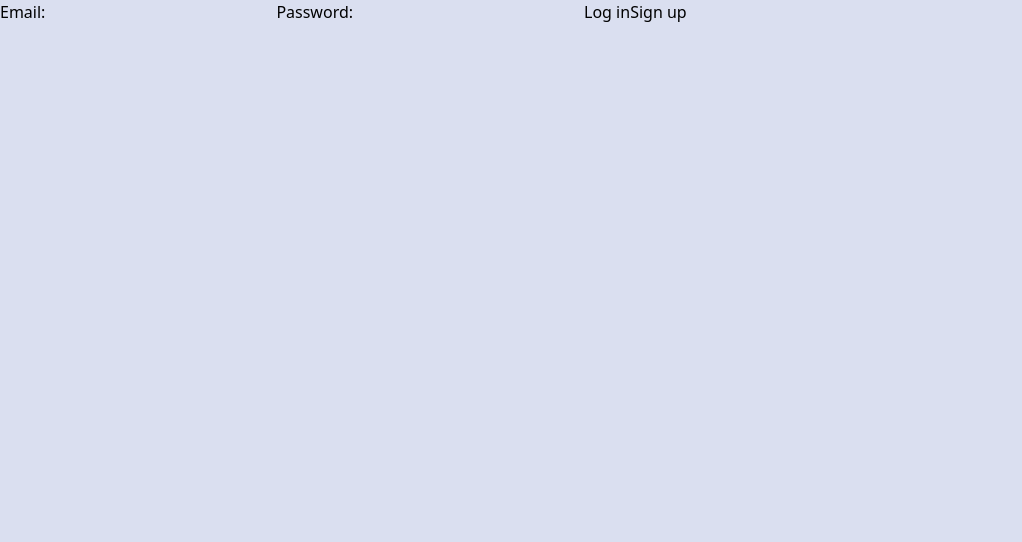
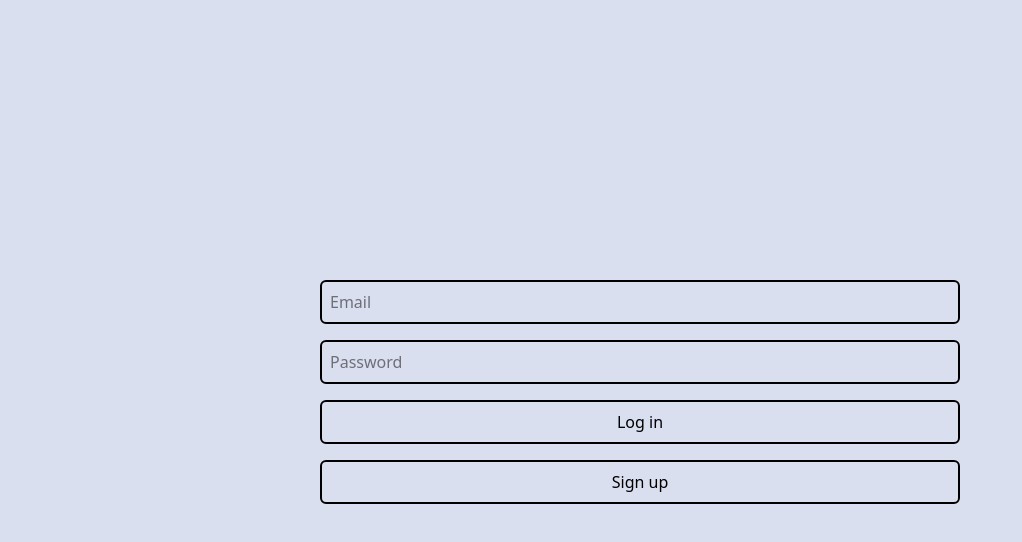
Before and after one commit to md-rehman/md-rehman.dev, a Next.js app in the folder apps/companion/: page /login in a window 1280 px wide. Shown: the top 542 px of the page, without its empty margins (0-1022 px from the left). Built offline with nearby package versions, Linux system fonts and the light colour scheme.

Commit message:
sperated auth action and signup fix

```diff
--- /dev/null
+++ b/apps/companion/src/actions/auth.ts
@@ -0,0 +1,66 @@
+"use server";
+
+import { revalidatePath } from "next/cache";
+import { redirect } from "next/navigation";
+import { createClient } from "@/utils/supabase/server";
+
+type ISignUp = {
+  email: string;
+  password: string;
+  options?: {
+    data: {
+      user_name: string;
+    };
+  };
+};
+
+type ISignIn = {
+  email: string;
+  password: string;
+};
+
+export async function signUp(incomingData: ISignUp) {
+  const supabase = await createClient();
+
+  const { data, error } = await supabase.auth.signUp(incomingData);
+
+  console.log("MYLOG: data, error: ", data, error);
+
+  if (error) {
+    // redirect("/error");
+    console.log("MYLOG: data, error: ", data, error);
+  }
+
+  //   revalidatePath("/", "layout");
+  //   redirect("/");
+}
+
+export async function signIn(formData: ISignIn) {
+  const supabase = await createClient();
+
+  const { error } = await supabase.auth.signInWithPassword(formData);
+
+  if (error) {
+    // redirect("/error");
+    console.log("MYLOG: error: ", error);
+  }
+
+  //   revalidatePath("/", "layout");
+  //   redirect("/");
+}
+
+export async function signOut() {
+  const supabase = await createClient();
+
+  // type-casting here for convenience
+  // in practice, you should validate your inputs
+  const { error } = await supabase.auth.signOut();
+
+  if (error) {
+    // redirect("/error");
+    console.log("MYLOG: data: ", error);
+  }
+
+  //   revalidatePath("/", "layout");
+  //   redirect("/");
+}
--- a/apps/companion/src/app/login/page.tsx
+++ b/apps/companion/src/app/login/page.tsx
@@ -1,14 +1,62 @@
-import { login, signup } from "./actions";
+"use client";
+
+import { useState } from "react";
+import { signIn, signUp } from "@/actions/auth";
 
 export default function LoginPage() {
+  const [formData, setFormData] = useState({
+    email: "",
+    password: "",
+  });
+
+  const handleFormDataChange = (e: React.ChangeEvent<HTMLInputElement>) => {
+    const { name, value } = e.target;
+    setFormData((ps) => {
+      return {
+        ...ps,
+        [name]: value,
+      };
+    });
+  };
+
+  const handleSignIn = () => {
+    signIn(formData);
+  };
+
+  const handleSignUp = () => {
+    signUp(formData);
+  };
+
   return (
-    <form>
-      <label htmlFor="email">Email:</label>
-      <input id="email" name="email" type="email" required />
-      <label htmlFor="password">Password:</label>
-      <input id="password" name="password" type="password" required />
-      <button formAction={login}>Log in</button>
-      <button formAction={signup}>Sign up</button>
-    </form>
+    <section className="flex flex-1 flex-col items-center justify-center">
+      <div className="flex w-1/2 flex-col">
+        <input
+          className="mb-4 rounded-md border-2 p-2"
+          placeholder="Email"
+          id="email"
+          name="email"
+          type="email"
+          value={formData.email}
+          onChange={handleFormDataChange}
+          required
+        />
+        <input
+          placeholder="Password"
+          className="mb-4 rounded-md border-2 p-2"
+          id="password"
+          name="password"
+          // type="password"
+          value={formData.password}
+          onChange={handleFormDataChange}
+          required
+        />
+        <button className="mb-4 rounded-md border-2 p-2" onClick={handleSignIn}>
+          Log in
+        </button>
+        <button className="mb-4 rounded-md border-2 p-2" onClick={handleSignUp}>
+          Sign up
+        </button>
+      </div>
+    </section>
   );
 }
--- /dev/null
+++ b/apps/companion/src/app/loginOld/page.tsx
@@ -0,0 +1,14 @@
+import { login, signup } from "./actions";
+
+export default function LoginPage() {
+  return (
+    <form>
+      <label htmlFor="email">Email:</label>
+      <input id="email" name="email" type="email" required />
+      <label htmlFor="password">Password:</label>
+      <input id="password" name="password" type="password" required />
+      <button formAction={login}>Log in</button>
+      <button formAction={signup}>Sign up</button>
+    </form>
+  );
+}
--- a/apps/companion/src/components/layout/Header.tsx
+++ b/apps/companion/src/components/layout/Header.tsx
@@ -1,3 +1,5 @@
+import {signOut} from '@/actions/auth'
+
 export const Header = () => {
   return (
     <nav className="flex flex-row justify-between">
@@ -5,7 +7,7 @@ export const Header = () => {
         <div className="p-2">Companion</div>
       </div>
       <div className="flex">
-        <div className="p-2">Settings</div>
+        <button className="p-2" onClick={signOut}>Sign Out</button>
         <div className="p-2">Profile</div>
       </div>
     </nav>
--- a/apps/companion/src/components/page/prayers_strict/Container.tsx
+++ b/apps/companion/src/components/page/prayers_strict/Container.tsx
@@ -32,6 +32,8 @@ export const Main: React.FC<IMain> = ({ prayers }) => {
     // new Date().toISOString().split("T")[0],
     "2025-07-20"
   );
+  const existingState = prayers ? prayers[selectedDate] :  null;
+
 
   const handlePrayerUpdate = (
     e: React.MouseEvent,
@@ -67,7 +69,7 @@ export const Main: React.FC<IMain> = ({ prayers }) => {
         <PrayerButton
           onClick={(e) => handlePrayerUpdate(e, "fajr", "done")}
           time="fajr"
-          status={prayers[selectedDate]?.fajr}
+          status={existingState ? existingState?.fajr : 'untracked'}
           handlePrayerUpdate={handlePrayerUpdate}
 
         >
@@ -76,7 +78,7 @@ export const Main: React.FC<IMain> = ({ prayers }) => {
         <PrayerButton
           onClick={(e) => handlePrayerUpdate(e, "dhuhr", "done")}
           time="dhuhr"
-          status={prayers[selectedDate]?.dhuhr}
+          status={existingState ? existingState?.dhuhr : 'untracked'}
           handlePrayerUpdate={handlePrayerUpdate}
         >
           Dhuhr
@@ -84,7 +86,7 @@ export const Main: React.FC<IMain> = ({ prayers }) => {
         <PrayerButton
           onClick={(e) => handlePrayerUpdate(e, "asr", "done")}
           time="asr"
-          status={prayers[selectedDate]?.asr}
+          status={existingState ? existingState?.asr : 'untracked'}
           handlePrayerUpdate={handlePrayerUpdate}
         >
           Asr
@@ -92,7 +94,7 @@ export const Main: React.FC<IMain> = ({ prayers }) => {
         <PrayerButton
           onClick={(e) => handlePrayerUpdate(e, "maghrib", "done")}
           time="maghrib"
-          status={prayers[selectedDate]?.maghrib}
+          status={existingState ? existingState?.maghrib : 'untracked'}
           handlePrayerUpdate={handlePrayerUpdate}
         >
           Maghrib
@@ -100,7 +102,7 @@ export const Main: React.FC<IMain> = ({ prayers }) => {
         <PrayerButton
           onClick={(e) => handlePrayerUpdate(e, "isha", "done")}
           time="isha"
-          status={prayers[selectedDate]?.isha}
+          status={existingState ? existingState?.isha : 'untracked'}
           handlePrayerUpdate={handlePrayerUpdate}
         >
           Isha
```
Also changed, not shown: apps/companion/src/app/loginOld/actions.ts (renamed from apps/companion/src/app/login/actions.ts).
